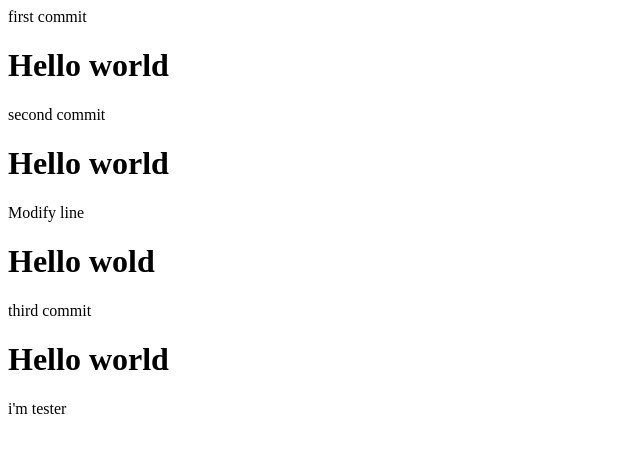
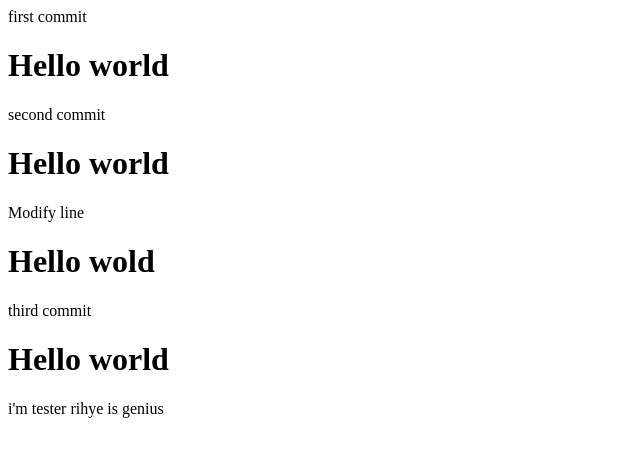
Before and after one commit to kimjunbeomr/HelloWorld1, a plain HTML site: page index.html in a window 1280 px wide. Shown: the whole page, without its empty margins (0-640 px from the left). Drawn offline with Linux system fonts and the light colour scheme.

Commit message:
testerUpdate index.html

```diff
--- a/index.html
+++ b/index.html
@@ -14,5 +14,6 @@
         <h1>Hello world</h1>
 
         i'm tester
+        rihye is genius
     </body>
 </html>
```
